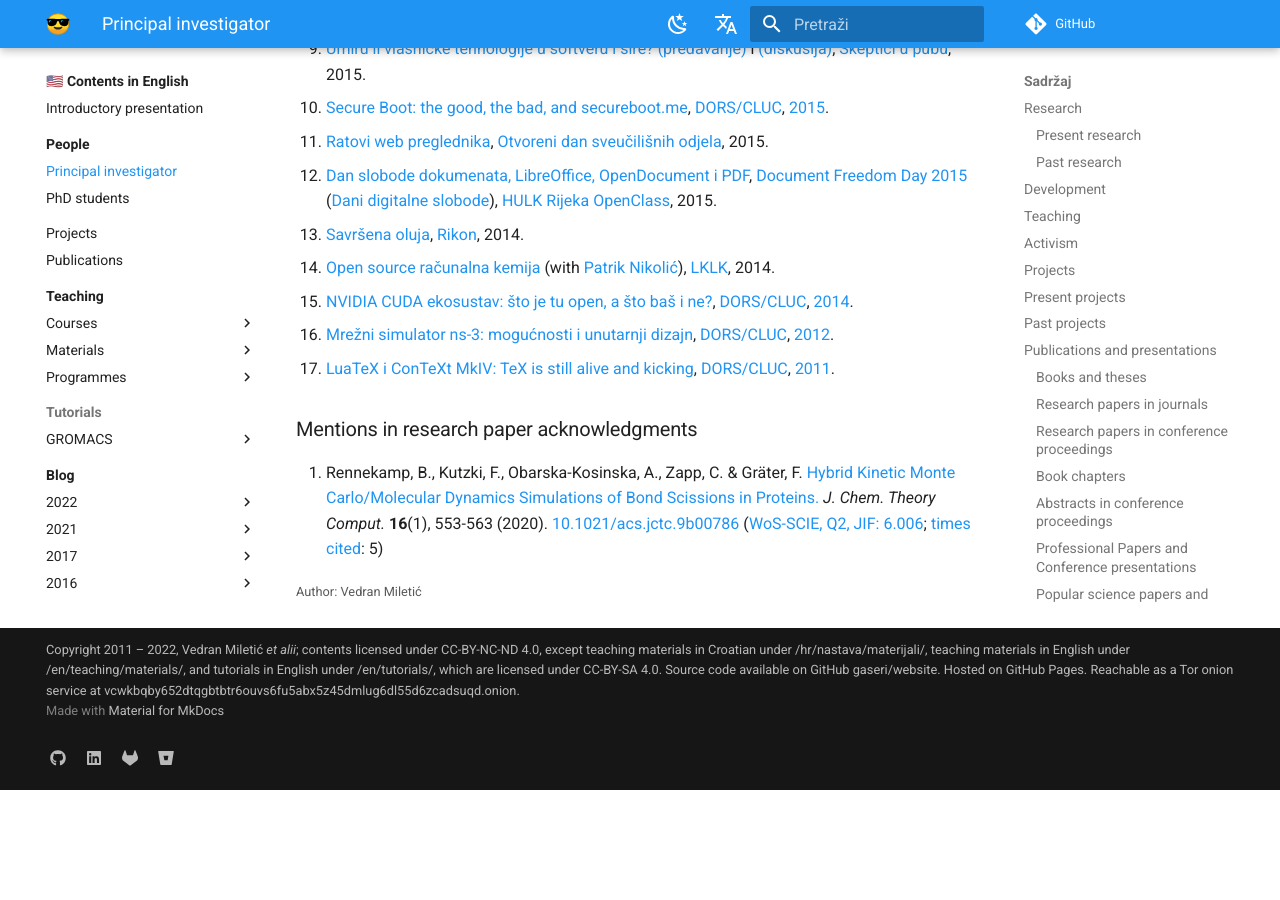
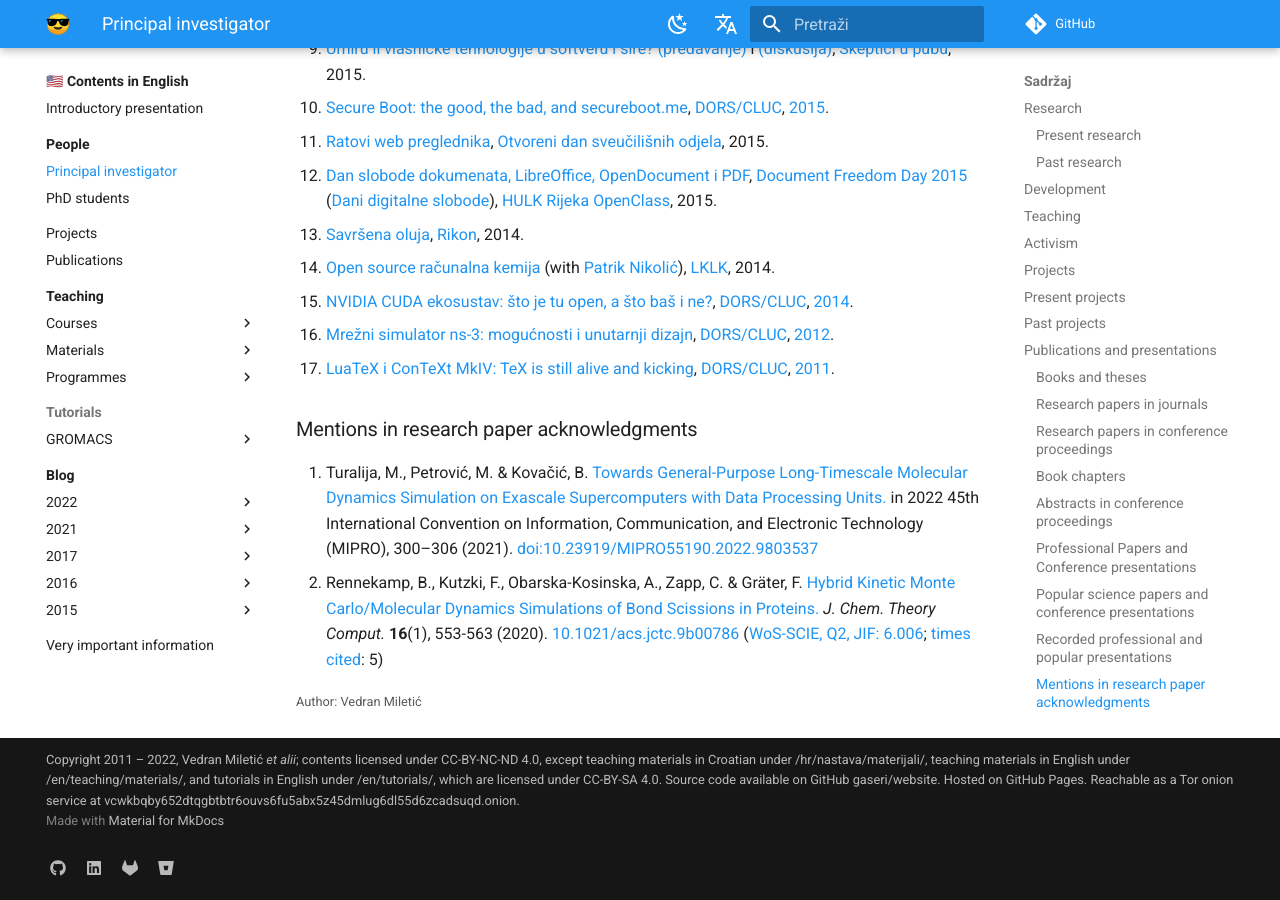
Before and after one commit to gaseri/website, an MkDocs documentation site: the page built from docs/en/people/principal-investigator.md, in a window 1280 px wide and 900 px high, scrolled down 8250 px. Built offline with MkDocs 1.6.1 and Material for MkDocs 9.7.7, drawn with Linux system fonts in a browser that asks for light colours; comment, search, counter and statistics services are not loaded; before the commit the page ends 9040 px from its top, so only the background shows below that.

Commit message:
Added MIPRO DPU paper

```diff
--- a/docs/en/people/principal-investigator.md
+++ b/docs/en/people/principal-investigator.md
@@ -159,4 +159,5 @@
 
 ### Mentions in research paper acknowledgments
 
+1. Turalija, M., Petrović, M. & Kovačić, B. [Towards General-Purpose Long-Timescale Molecular Dynamics Simulation on Exascale Supercomputers with Data Processing Units.](https://ieeexplore.ieee.org/document/9803537) in 2022 45th International Convention on Information, Communication, and Electronic Technology (MIPRO), 300–306 (2021). [doi:10.23919/MIPRO55190.2022.9803537](https://doi.org/10.23919/MIPRO55190.2022.9803537)
 1. Rennekamp, B., Kutzki, F., Obarska-Kosinska, A., Zapp, C. & Gräter, F. [Hybrid Kinetic Monte Carlo/Molecular Dynamics Simulations of Bond Scissions in Proteins.](https://pubs.acs.org/doi/10.1021/acs.jctc.9b00786) *J. Chem. Theory Comput.* **16**(1), 553-563 (2020). [10.1021/acs.jctc.9b00786](https://doi.org/10.1021/acs.jctc.9b00786) ([WoS-SCIE, Q2, JIF: 6.006](https://jcr.clarivate.com/jcr-jp/journal-profile?journal=J%20CHEM%20THEORY%20COMPUT&year=2020); [times](https://www.webofscience.com/wos/woscc/full-record/WOS:000508474800042) [cited](https://publons.com/publon/36864842/): 5)
```
Also changed, not shown: docs/en/publications.md (+7 -0 lines).
